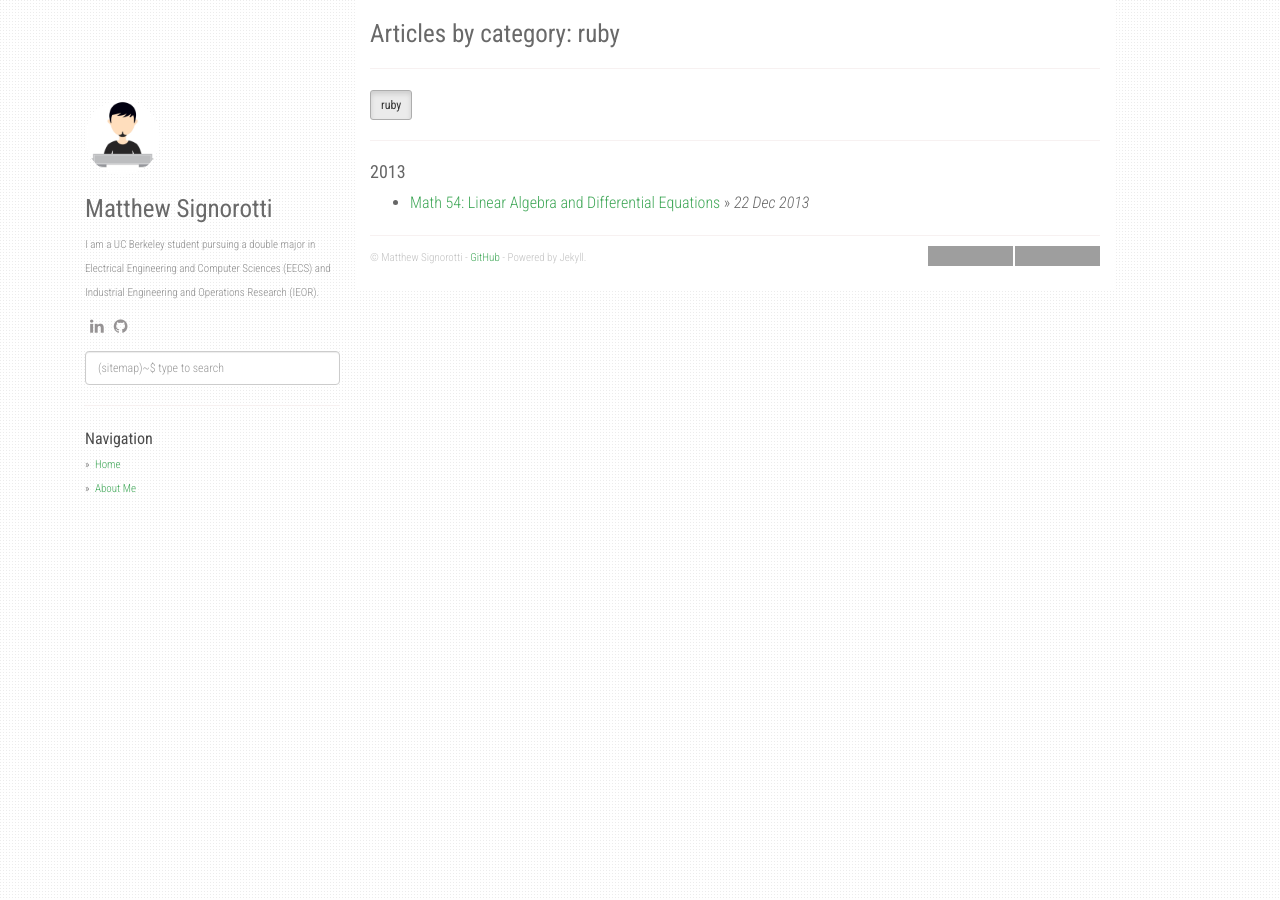
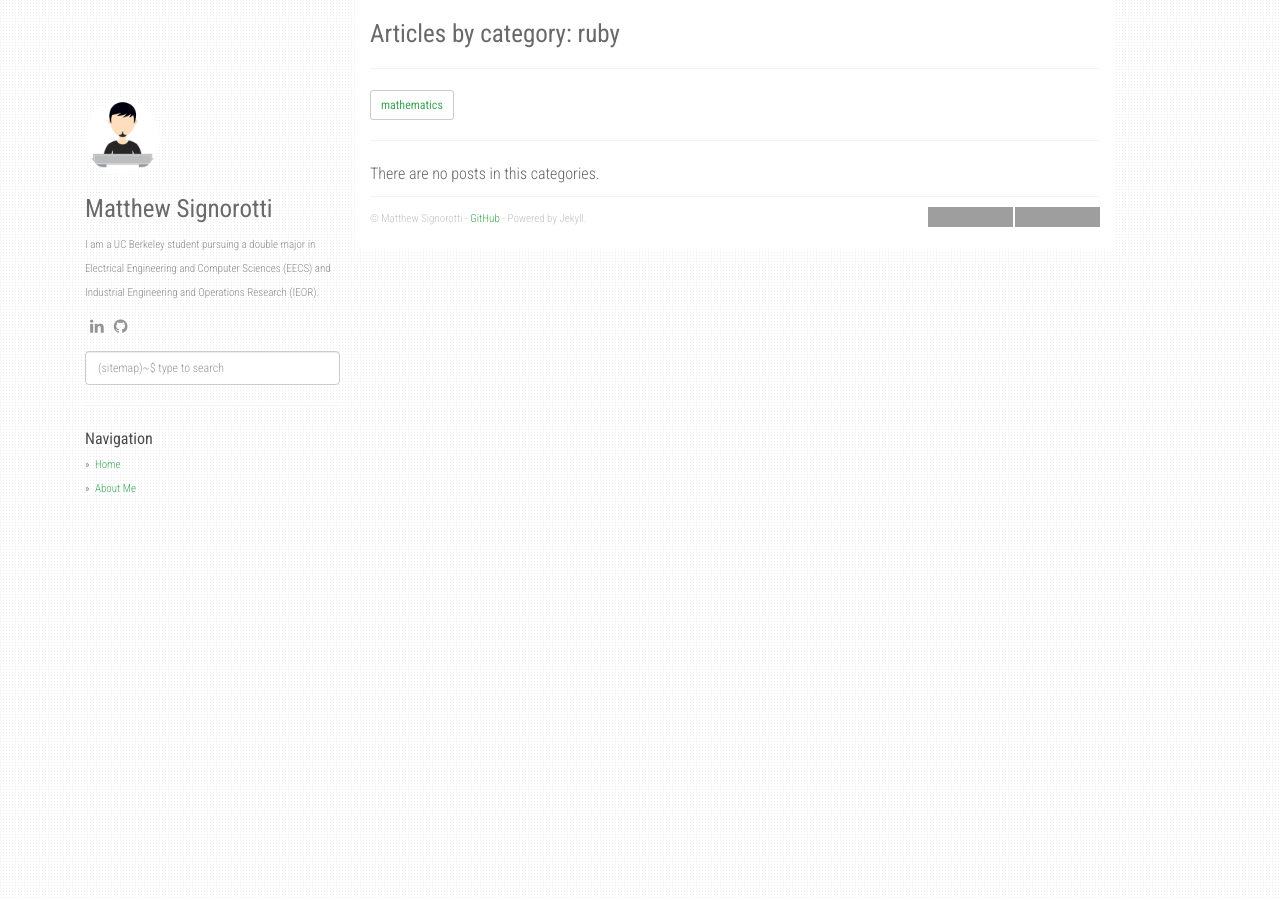
Before and after one commit to Matthew-Signorotti/Matthew-Signorotti.github.io, a Jekyll site: the page built from category/ruby.md, in a window 1280 px wide. Built offline with Jekyll 4.4.1, drawn with Linux system fonts in a browser that asks for light colours; nearby versions of some CDN libraries; grey boxes are pictures that could not be loaded.

```diff
--- a/_posts/2013-12-23-ruby-json.markdown
+++ b/_posts/2013-12-23-ruby-json.markdown
@@ -4,5 +4,5 @@ title:  "Math 54: Linear Algebra and Differential Equations"
 pdf_url: "Math_54_Course_Summary.pdf"
 date:   2013-12-23 00:18:23 +0700
 semester: "summer 2018"
-categories: [ruby]
+categories: [mathematics]
 ---
--- a/static/js/super-search.js
+++ b/static/js/super-search.js
@@ -131,7 +131,7 @@
             searchResultsEl.innerHTML = matchingPosts.map(function (post) {
                 d = new Date(post.pubDate);
                 var my_url_regular_or_pdf = post.link;
-                if ("undefined" !== typeof(myObject["pdf_url"])) {
+                if ("undefined" !== typeof(post["pdf_url"])) {
                     my_url_regular_or_pdf = post.pdf_url;
                 }
                 return '<li><a href="' + my_url_regular_or_pdf + '">' + post.title + '</a></li>'; // Was before </a>: '<span class="search__result-date">' + d.toUTCString().replace(/.*(\d{2})\s+(\w{3})\s+(\d{4}).*/,'$2 $1, $3') + '</span>'
```
